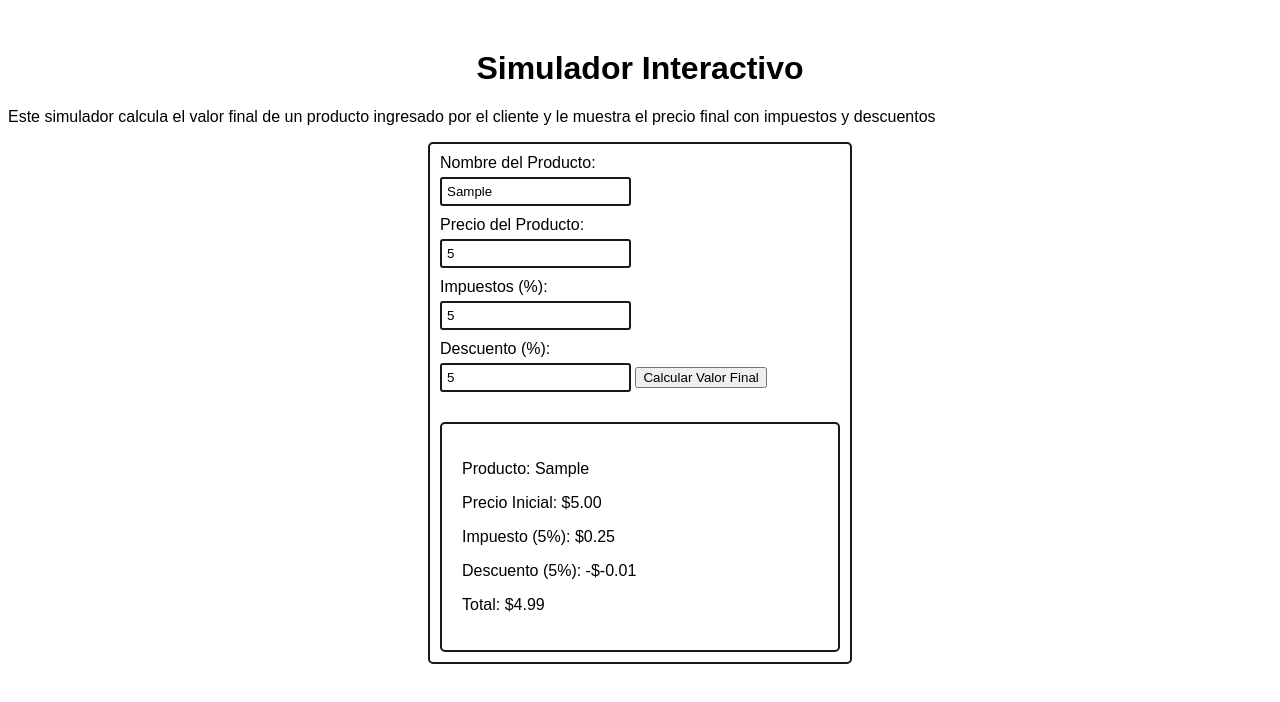
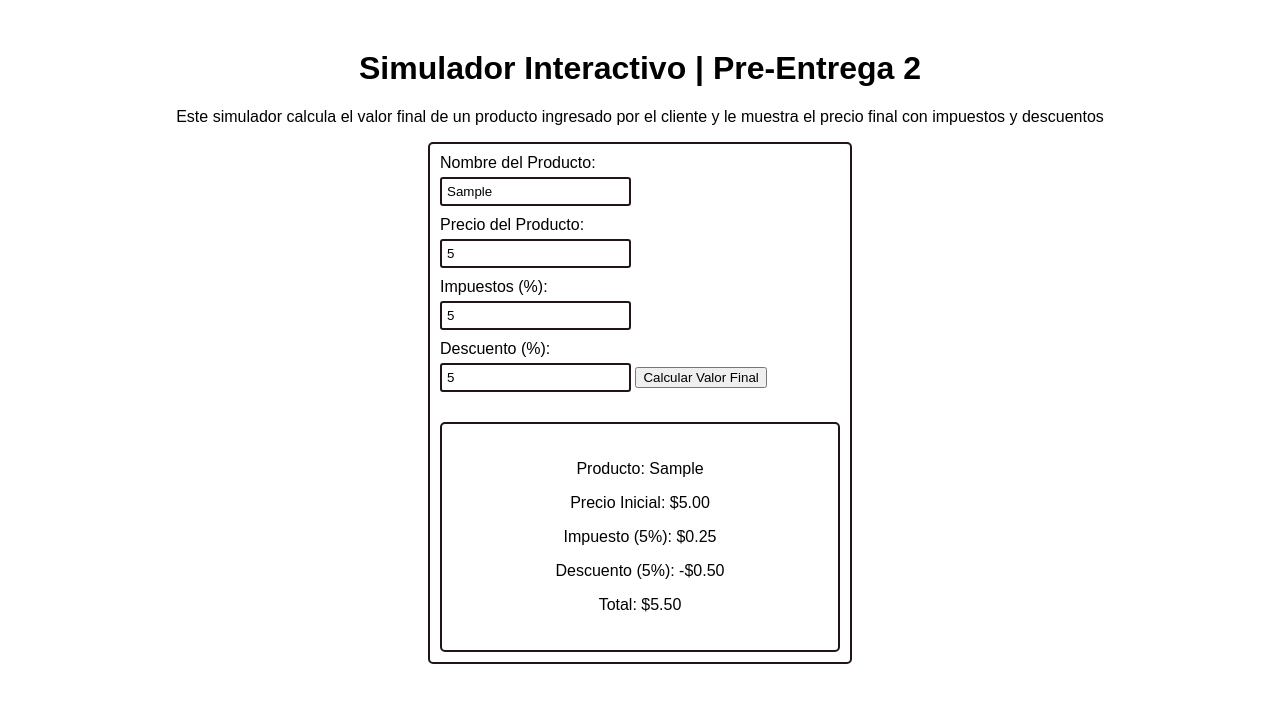
Before and after one commit to VictorCanas/39465-JavaScript, a plain HTML site: page index.html in a window 1280 px wide. Both pictures are taken after typing "Sample", "5", "5", "5" into the empty fields and a click on the button "Calcular Valor Final". Drawn offline with Linux system fonts and the light colour scheme.

Commit message:
Pre-entrega 2

```diff
--- a/index.html
+++ b/index.html
@@ -4,11 +4,11 @@
     <meta charset="UTF-8" />
     <meta http-equiv="X-UA-Compatible" content="IE=edge" />
     <meta name="viewport" content="width=device-width, initial-scale=1.0" />
-    <title>Pre-Entrega1 Canas</title>
+    <title>Pre-Entrega 2 Canas</title>
     <link rel="stylesheet" type="text/css" href="style.css" />
   </head>
   <body>
-    <h1>Simulador Interactivo</h1>
+    <h1>Simulador Interactivo | Pre-Entrega 2</h1>
     <p>
       Este simulador calcula el valor final de un producto ingresado por el
       cliente y le muestra el precio final con impuestos y descuentos
--- a/miarchivo.js
+++ b/miarchivo.js
@@ -6,25 +6,27 @@ productForm.addEventListener("submit", function (e) {
   e.preventDefault(); // Prevenir comportamiento por defecto
 
   const productName = document.getElementById("product-name").value;
-
   const productPrice = parseFloat(
     document.getElementById("product-price").value
   );
   const tax = parseFloat(document.getElementById("tax").value);
   const discount = parseFloat(document.getElementById("discount").value);
 
-  // Algoritmo con Ciclo
+  // Creamos un array con los valores de impuestos y descuentos
+  const percentValues = [tax, discount];
+
+  // Usamos el método filter para filtrar los valores mayores a 0
+  const filteredValues = percentValues.filter((value) => value > 0);
+
+  // Algoritmo con Ciclo y modificaciones
   let totalPrice = productPrice;
-  const percentValues = [tax, discount];
-  for (let i = 0; i < percentValues.length; i++) {
-    if (percentValues[i] > 0) {
-      if (i === 0) {
-        totalPrice += (productPrice * percentValues[i]) / 100;
-      } else if (i === 1) {
-        totalPrice -= (totalPrice * percentValues[i]) / 100;
-      }
+  totalPrice = filteredValues.reduce((accumulatedPrice, currentValue) => {
+    if (currentValue === tax) {
+      return accumulatedPrice + (productPrice * currentValue) / 100;
+    } else if (currentValue === discount) {
+      return accumulatedPrice - (accumulatedPrice * currentValue) / 100;
     }
-  }
+  }, totalPrice);
 
   //Provamos que recibimos los resultados
   console.log(productName);
--- a/style.css
+++ b/style.css
@@ -5,6 +5,10 @@ body {
 h1 {
   text-align: center;
   margin-top: 50px;
+}
+
+p {
+  text-align: center;
 }
 
 .form-container {
```
Also changed, not shown: 1 other file.
